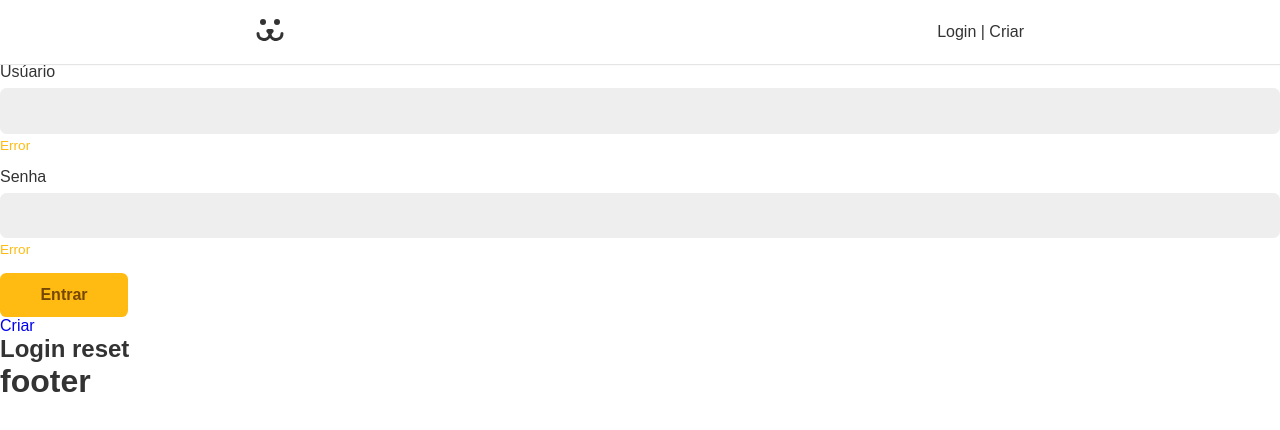
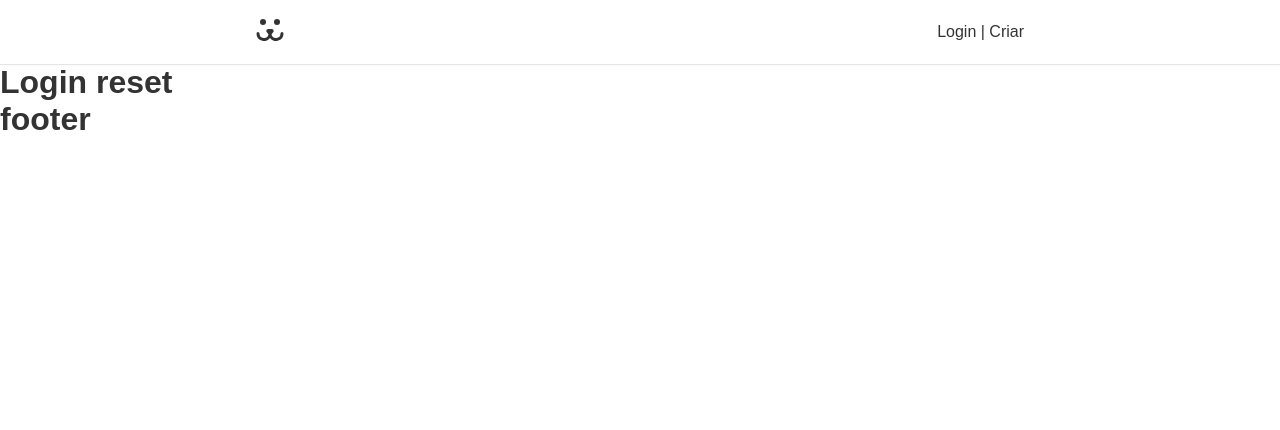
Before and after one commit to amandagdev/dogs, a React (Create React App) app: page /login/resetar in a window 1280 px wide. Shown: the top 430 px of the page. Built offline with nearby package versions, Linux system fonts and the light colour scheme.

Commit message:
feat(login): custom routes login

```diff
--- a/src/components/header/index.js
+++ b/src/components/header/index.js
@@ -7,7 +7,6 @@ import { useUser } from '../../Context';
 const Header = () => {
   const { data } = useUser();
 
-  console.log(data);
   return (
     <header className="header">
       <nav className="header__nav container">
--- a/src/pages/login/index.js
+++ b/src/pages/login/index.js
@@ -1,40 +1,21 @@
 import React from 'react';
-import { Link, Outlet } from 'react-router-dom';
-import Input from '../../Components/Form/Input';
-import Button from '../../Components/Form/Button';
-import useForm from '../../Hooks/useForm';
+import { Routes, Route, Navigate } from 'react-router-dom';
+import LoginPassword from './LoginPassword';
+import LoginReset from './LoginReset';
+import LoginCreate from './LoginCreate';
+import LoginForm from './LoginForm';
 import { useUser } from '../../Context';
 
 const Login = () => {
-  const username = useForm();
-  const password = useForm();
-  const { userLogin, login, error, loading } = useUser();
-
-  async function handleSubmit(e) {
-    e.preventDefault();
-    try {
-      userLogin(username.value, password.value);
-    } catch (error) {
-      console.log(error);
-    }
-  }
-
   return (
-    <section>
-      <form onSubmit={handleSubmit}>
-        <Input name="username" type="text" label="Usúario" {...username} />
-        <Input name="password" type="password" label="Senha" {...password} />
-        {loading ? (
-          <Button disabled>Carregando...</Button>
-        ) : (
-          <Button>Entrar</Button>
-        )}
-
-        {error && <p>{error}</p>}
-      </form>
-      <Link to="/login/criar">Criar</Link>
-      <Outlet />
-    </section>
+    <>
+      <Routes>
+        <Route path="/" element={<LoginForm />} />
+        <Route path="criar" element={<LoginCreate />} />
+        <Route path="perdeu" element={<LoginPassword />} />
+        <Route path="resetar" element={<LoginReset />} />
+      </Routes>
+    </>
   );
 };
 
--- a/src/pages/login/loginForm/index.js
+++ b/src/pages/login/loginForm/index.js
@@ -1,10 +1,39 @@
 import React from 'react';
+import { Link } from 'react-router-dom';
+import Input from '../../../Components/Form/Input';
+import Button from '../../../Components/Form/Button';
+import useForm from '../../../Hooks/useForm';
+import { useUser } from '../../../Context';
 
 const LoginForm = () => {
+  const username = useForm();
+  const password = useForm();
+  const { userLogin, login, error, loading } = useUser();
+
+  async function handleSubmit(e) {
+    e.preventDefault();
+    try {
+      userLogin(username.value, password.value);
+    } catch (error) {
+      console.log(error);
+    }
+  }
+
   return (
-    <div>
-      <h1>Login form</h1>
-    </div>
+    <section>
+      <form onSubmit={handleSubmit}>
+        <Input name="username" type="text" label="Usúario" {...username} />
+        <Input name="password" type="password" label="Senha" {...password} />
+        {loading ? (
+          <Button disabled>Carregando...</Button>
+        ) : (
+          <Button>Entrar</Button>
+        )}
+
+        {error && <p>{error}</p>}
+      </form>
+      <Link to="/login/criar">Criar</Link>
+    </section>
   );
 };
 
--- a/src/routes.js
+++ b/src/routes.js
@@ -1,24 +1,14 @@
 import React from 'react';
-import { Routes, Route, Navigate } from 'react-router-dom';
+import { Routes, Route } from 'react-router-dom';
 import Home from './Pages/Home';
 import Login from './Pages/Login';
-import LoginPassword from './Pages/Login/LoginPassword';
-import LoginReset from './Pages/Login/LoginReset';
-import LoginCreate from './Pages/Login/LoginCreate';
-import { useUser } from './Context';
 
 const AppRoutes = () => {
-  const { login } = useUser();
-
   return (
     <div>
       <Routes>
         <Route path="/" element={<Home />} />
-        <Route path="/login" element={<Login />}>
-          <Route path="criar" element={<LoginCreate />} />
-          <Route path="perdeu" element={<LoginPassword />} />
-          <Route path="resetar" element={<LoginReset />} />
-        </Route>
+        <Route path="/login/*" element={<Login />} />
       </Routes>
     </div>
   );
```
